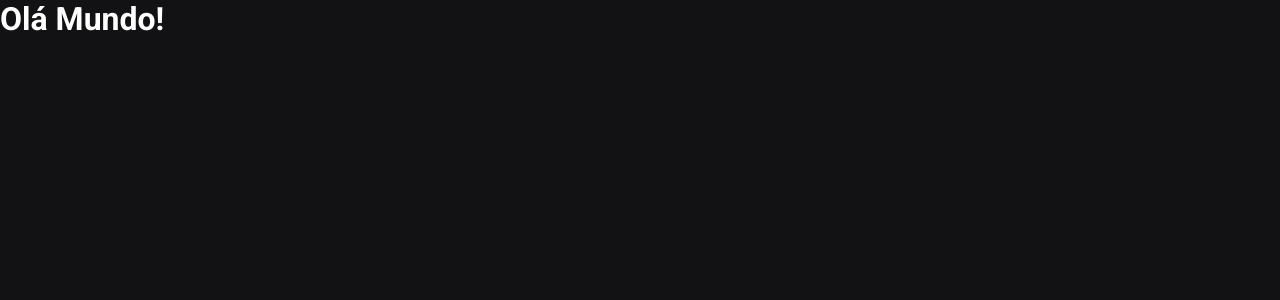
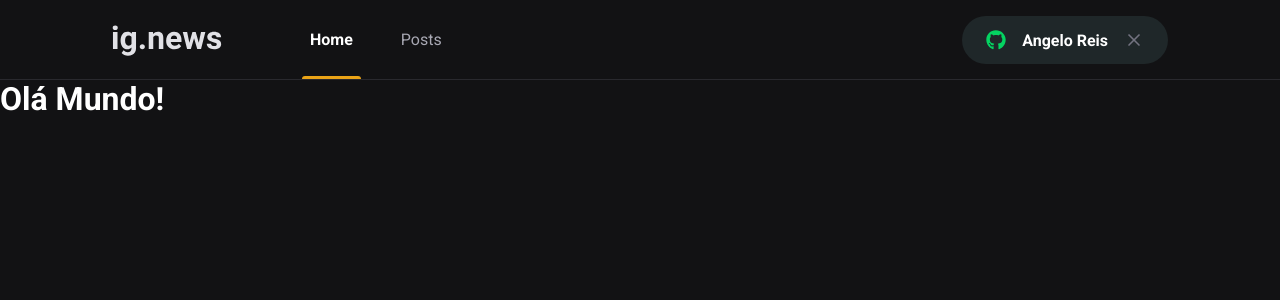
Before and after one commit to angeloreis/ignite-ignews, a Next.js app: page / in a window 1280 px wide. Shown: the top 300 px of the page. Built offline with nearby package versions, Linux system fonts and the light colour scheme.

Commit message:
feat: add Header component for general app

```diff
--- a/src/pages/_app.tsx
+++ b/src/pages/_app.tsx
@@ -1,9 +1,15 @@
 import { AppProps } from 'next/app'
+import { Header } from '../components/Header'
 
 import '../styles/global.scss'
 
 function MyApp({ Component, pageProps }: AppProps) {
-  return <Component {...pageProps} />
+  return (
+    <>
+      <Header />
+      <Component {...pageProps} />
+    </>
+  )
 }
 
 export default MyApp
```
